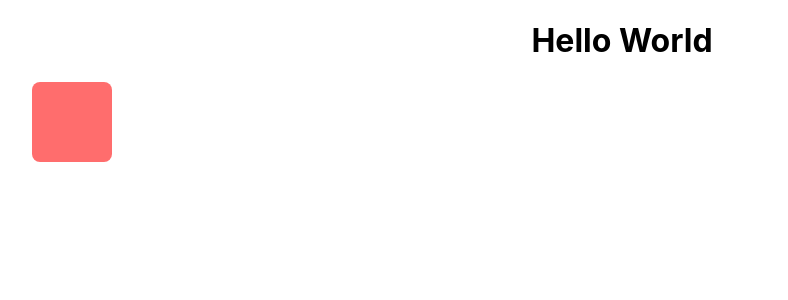
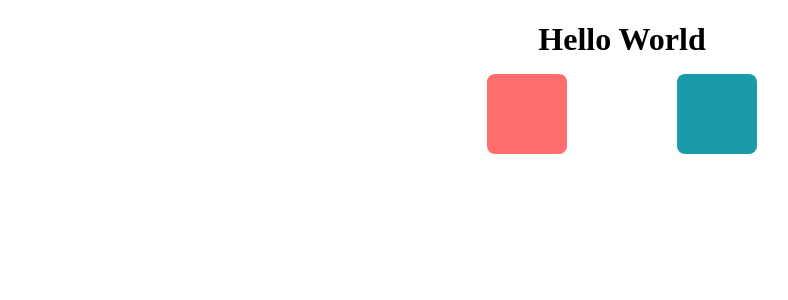
Before and after one commit to codegregcode/react-spring, a React (Create React App) app: page / in a window 1280 px wide. Shown: the top 300 px of the page, without its empty margins (18-806 px from the left). Built offline with nearby package versions, Linux system fonts and the light colour scheme.

Commit message:
adds 2nd animation

```diff
--- a/src/components/App.js
+++ b/src/components/App.js
@@ -4,32 +4,64 @@ import { useSpring, animated } from '@react-spring/web';
 
 function App() {
   const [clicked, setClicked] = useState(false);
+  const [clicked2, setClicked2] = useState(false);
+
+  const h1Spring = useSpring({
+    from: { opacity: 0 },
+    to: { opacity: 1 },
+    delay: 850,
+  });
 
   const [springs, api] = useSpring(() => ({
-    from: { x: 50 },
+    from: { x: 0 },
+  }));
+
+  const [spring2, api2] = useSpring(() => ({
+    from: { x: 0, y: 0 },
   }));
 
   const handleClick = () => {
     if (!clicked) {
       api.start({
-        from: { x: 50 },
-        to: { x: 1590 },
+        from: { x: 0 },
+        to: { x: 25 },
       });
       setClicked(true);
     }
 
     if (clicked) {
       api.start({
-        from: { x: 1590 },
-        to: { x: 50 },
+        from: { x: 25 },
+        to: { x: 0 },
       });
       setClicked(false);
     }
   };
 
+  const handleClick2 = () => {
+    if (!clicked2) {
+      api2.start({
+        from: { x: 0, y: 0 },
+        to: { x: 0, y: 25 },
+      });
+      setClicked2(true);
+    }
+
+    if (clicked2) {
+      api2.start({
+        from: { x: 0, y: 25 },
+        to: { x: 0, y: 0 },
+      });
+      setClicked2(false);
+    }
+  };
+
   return (
     <div className="App">
-      <h1>Hello World</h1>
+      <animated.h1 className="centered-h1" style={h1Spring}>
+        Hello World
+      </animated.h1>
+      <div className="animation-container">
         <animated.div
           data-testid="animated-sqr"
           onClick={handleClick}
@@ -41,6 +73,19 @@ function App() {
             ...springs,
           }}
         />
+        <div className="spacer" />
+        <animated.div
+          data-testid="animated-sqr2"
+          onClick={handleClick2}
+          style={{
+            width: 80,
+            height: 80,
+            background: '#1B9AAA',
+            borderRadius: 8,
+            ...spring2,
+          }}
+        />
+      </div>
     </div>
   );
 }
--- a/src/styles/app.css
+++ b/src/styles/app.css
@@ -1,3 +1,18 @@
 .App {
   text-align: center;
 }
+
+.animation-container {
+  display: flex;
+  justify-content: center;
+  align-items: center;
+  margin-top: 16px;
+}
+
+.centered-h1 {
+  margin-bottom: 16px;
+}
+
+.spacer {
+  flex: 0.1;
+}
--- a/src/styles/index.css
+++ b/src/styles/index.css
@@ -1,13 +1,3 @@
 body {
-  margin: 0;
-  font-family: -apple-system, BlinkMacSystemFont, 'Segoe UI', 'Roboto', 'Oxygen',
-    'Ubuntu', 'Cantarell', 'Fira Sans', 'Droid Sans', 'Helvetica Neue',
-    sans-serif;
-  -webkit-font-smoothing: antialiased;
-  -moz-osx-font-smoothing: grayscale;
+  margin: 7;
 }
-
-code {
-  font-family: source-code-pro, Menlo, Monaco, Consolas, 'Courier New',
-    monospace;
-}
```
Lines whose indentation alone changed are shown as unchanged.
